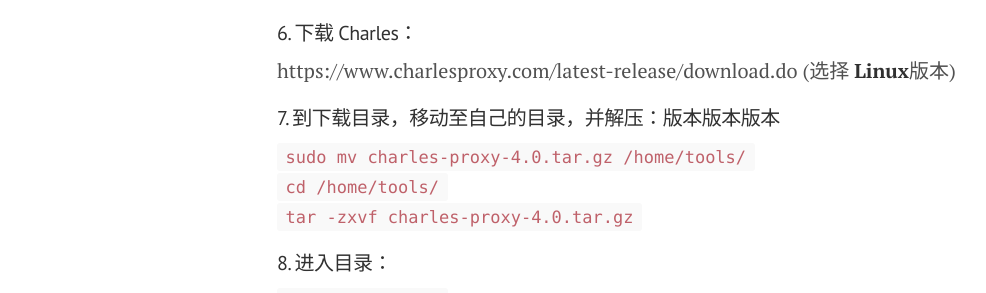
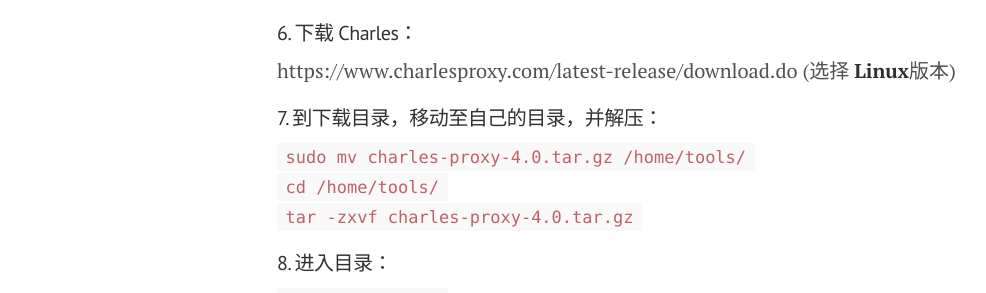
Before and after one commit to hxjiejie/jekyll_demo, a Jekyll site: the page built from _posts/2016-09-05-charles.md, in a window 1280 px wide. Shown: the part 986-1279 px from the top of the page, without its empty margins (3-989 px from the left). Built offline with Jekyll 4.4.1, drawn with Linux system fonts in a browser that asks for light colours.

Commit message:
Update 2016-09-05-charles.md

```diff
--- a/_posts/2016-09-05-charles.md
+++ b/_posts/2016-09-05-charles.md
@@ -35,7 +35,7 @@ title: Charles 安装
    https://www.charlesproxy.com/latest-release/download.do
    (选择 **Linux**版本)
 
-#### 7. 到下载目录，移动至自己的目录，并解压：版本版本版本
+#### 7. 到下载目录，移动至自己的目录，并解压：
 
   `sudo mv charles-proxy-4.0.tar.gz /home/tools/`
   `cd /home/tools/`
```
